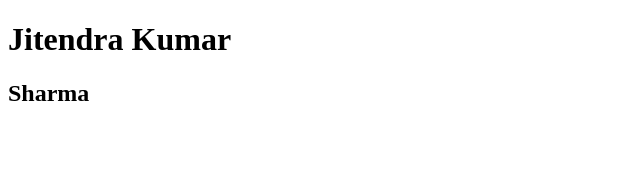
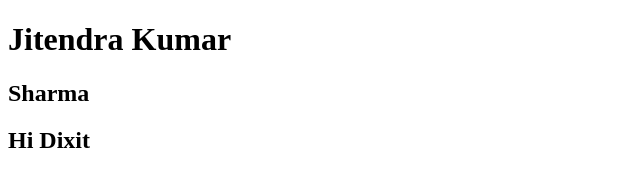
Before and after one commit to jitendra542/Jitendrasharma, a plain HTML site: page index.html in a window 1280 px wide. Shown: the whole page, without its empty margins (0-640 px from the left). Drawn offline with Linux system fonts and the light colour scheme.

Commit message:
say hi to Dixit

```diff
--- a/index.html
+++ b/index.html
@@ -8,5 +8,6 @@
 <body>
     <h1>Jitendra Kumar </h1>
     <h2>Sharma</h2>
+    <h2> Hi Dixit</h2>
 </body>
 </html>
```
